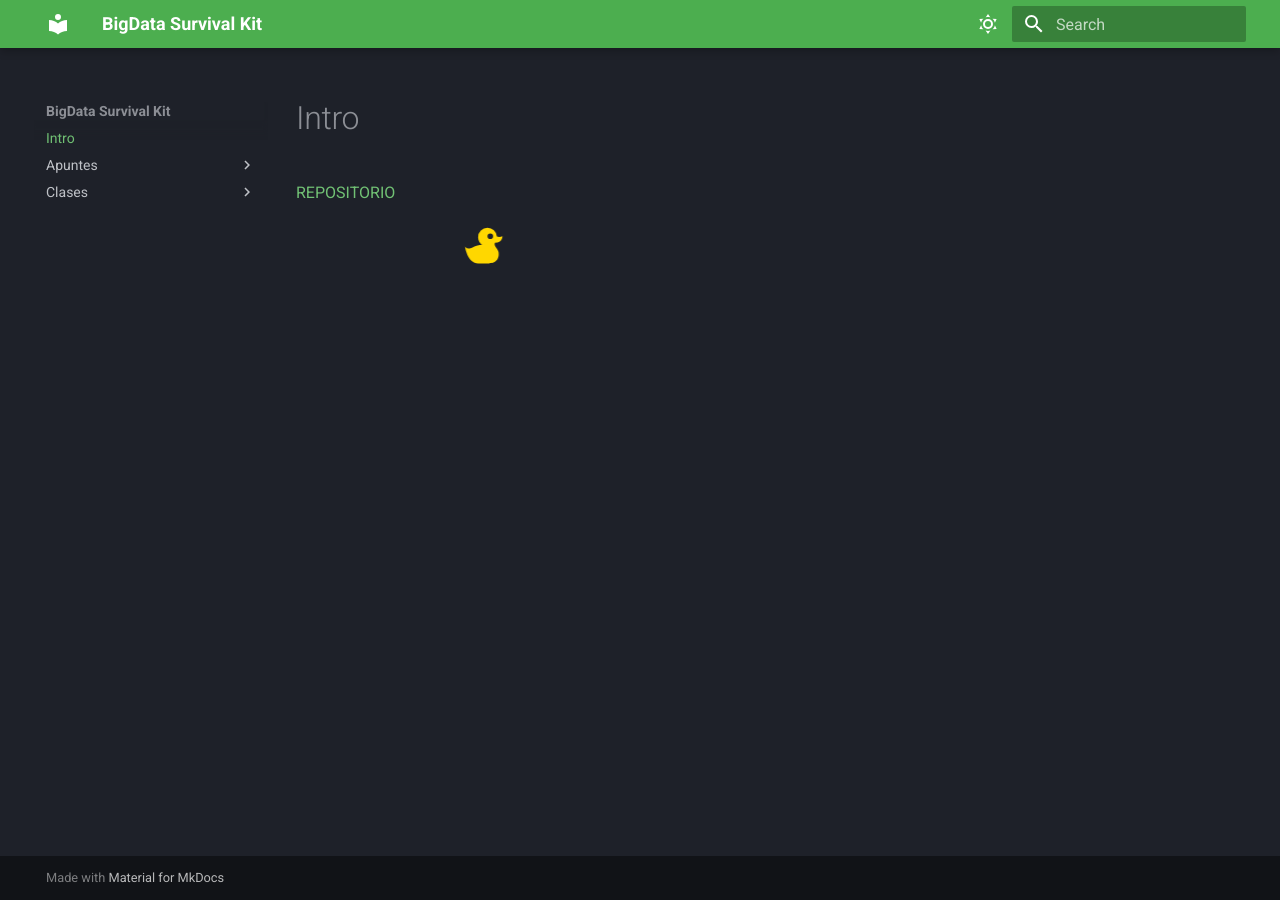
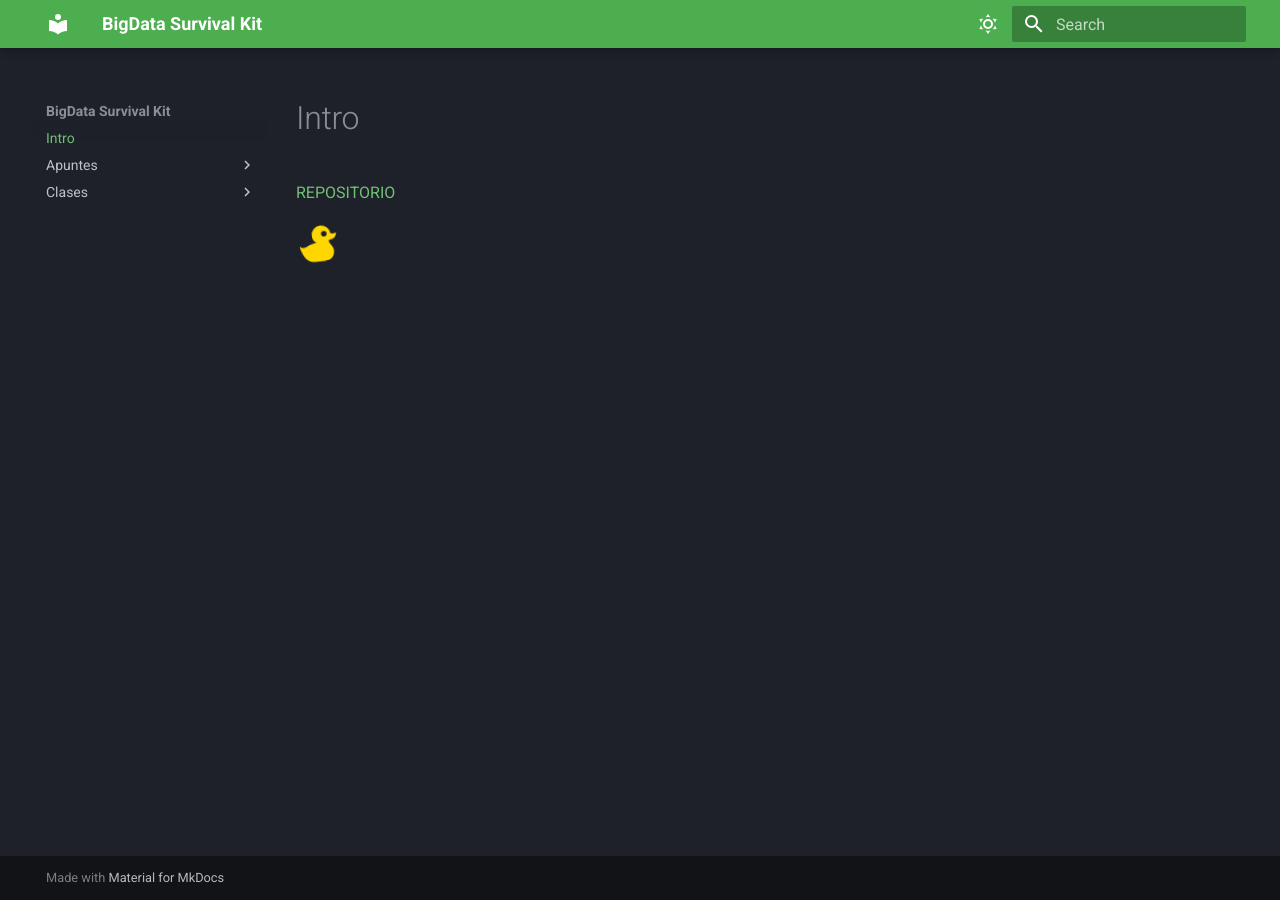
Before and after one commit to alejandroFili/BigData-SurvivalKit, an MkDocs documentation site: the page built from docs/index.md, in a window 1280 px wide. Built offline with MkDocs 1.6.1 and Material for MkDocs 9.7.7, drawn with Linux system fonts in a browser that asks for light colours.

Commit message:
more css animation

```diff
--- a/docs/stylesheets/extra.css
+++ b/docs/stylesheets/extra.css
@@ -1,8 +1,10 @@
 .duck {
   color: #FFD700;
+  transform: scaleX(-1);
   display: inline-block;
   font-size: 40px; /* or icon size */
-  animation: duckMove 4s infinite linear;
+  /* animation: duckMove 4s infinite linear; */
+  animation: wobble 0.6s infinite ease-in-out;
 }
 
 @keyframes duckMove {
@@ -22,3 +24,9 @@
     transform: translateX(0) scaleX(1);
   }
 }
+
+@keyframes wobble {
+  0%   { transform: scaleX(-1) rotate(-6deg) translateY(0px); }
+  50%  { transform: scaleX(-1) rotate(6deg) translateY(-2px); }
+  100% { transform: scaleX(-1) rotate(-6deg) translateY(0px); }
+}
```
